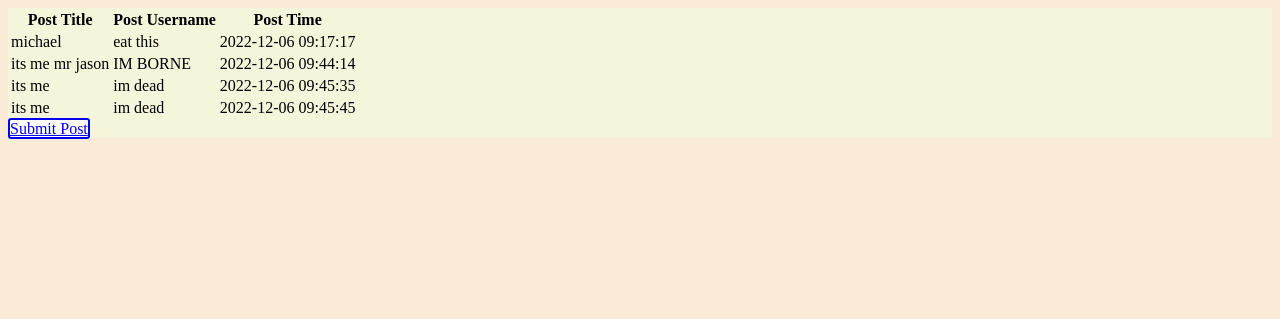
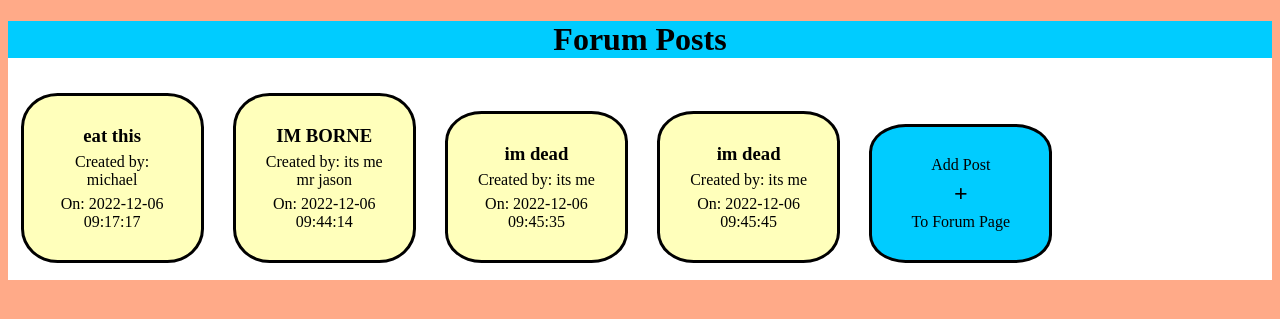
Before and after one commit to wiegand6/collaboarating, a Flask app: page /forum/forumposts in a window 1280 px wide. Shown: the top 319 px of the page. Run offline with Flask 2, Linux system fonts and the light colour scheme; data comes from the database, SQL or seed files in the repository; both versions use the stored data as it was after the commit.

Commit message:
Database functionality + QOL + looking decent
Lots of changes here! still a couple things left to do, mostly with pulling the exact thread and the exact thread comments. If we cant make it work....we fake it!!!! hahahaha i sleep??? maybe haha

```diff
--- a/collab/forum.py
+++ b/collab/forum.py
@@ -23,13 +23,9 @@ def forum():
                     (post_username, post_title, post_text),
                 )
                 db.commit()
+                return redirect(url_for('forum.forumposts'))
             except db.IntegrityError:
                 error = f"Post already exists."
-
-    if request.method == 'GET':
-        db = get_db()
-        db.execute('SELECT * FROM forumPost')
-
 
     # serve forumpage.html
     return render_template("forum/forumpage.html")
@@ -37,25 +33,28 @@ def forum():
 
 @bp.route('/thread', methods=('GET', 'POST'))
 def thread():
-    db = get_db()
-    if request.method =='POST':
-        title = request.form['title']
-        username = request.form['username']
-        comment = request.form['comment']
+    if request.method == 'POST':
+        comment_username = request.form['comment_username']
+        comment_text = request.form['comment_text']
+        db = get_db()
         error = None
 
         if error is None:
             try:
                 db.execute(
-                    "INSERT INTO forumComment (title, username, comment) VALUES (?, ?, ?)",
-                    (title, username, comment),
-                )
+                    "INSERT INTO forumComments (comment_username, comment_text) VALUES (?, ?)",
+                    (comment_username, comment_text),
+                    )
                 db.commit()
+                return redirect(url_for('forum.thread'))
+
             except db.IntegrityError:
-                error = f"comment already exists."
+                error = f"Post already exists."
 
-    # serve server thread template
-    return render_template("forum/thread.html")
+    if request.method == 'GET':
+        db = get_db()
+        results = db.execute("SELECT * FROM forumComments")
+        return render_template("forum/thread.html", results=results)
 
 
 @bp.route('/forumposts', methods=('GET', 'POST'))
--- a/collab/templates/forum/forumposts.html
+++ b/collab/templates/forum/forumposts.html
@@ -7,43 +7,101 @@
 </head>
 <body>
   <div class="posts">
-        <table class="forumposts">
-            <thead>
-                <tr>
       <div class="topbar">
-                    <th>Post Title</th>
-                    <th>Post Username</th>
-                    <th>Post Time</th>
+      <h1>Forum Posts</h1>
       </div>
-                </tr>
-            </thead>
-            <tbody>
       {% for row in results %}
-                <tr>
-                    <td>{{ row["post_username"] }}</td>
-                    <td>{{ row["post_title"] }}</td>
-                    <td>{{ row["post_time"] }}</td>
-                </tr>
+      <a href="thread">
+      <div class ="individual-posts">
+          <h3 class="titles">{{ row["post_title"] }}</h3>
+          <p class="usernames">Created by: {{ row["post_username"] }}</p>
+          <p class="timestamps">On: {{ row["post_time"] }}</p>
+          <p class="post-id">{{ row["post_id"] }}</p>
+      </div>
+      </a>
             {% endfor %}
-            </tbody>
-        </table>
-      <a href="forumpage" class="button">Submit Post</a>
+      <a href="forumpage">
+      <div class ="add-post-button">
+          <p class="add-post-text">Add Post</p>
+          <h2 class="add-post-plus">+</h2>
+          <p class="add-post-text">To Forum Page</p>
+      </div>
+      </a>
     </div>
 <style>
-    .button{
-        border-radius: 3px;
-        border: 2px solid;
-        background-color: white;
+    .post-id {
+        visibility: hidden;
+        position: absolute;
+    }
+    a {
+        all: unset;
+        cursor: pointer;
+    }
+    h1 {
+        text-align: center;
+    }
+    .add-post-button {
+        background-color: #00ccff;
+        display: inline-block;
+        text-align: center;
+        width: 10%;
+        height: 10%;
+        border-radius: 20%;
+        margin: 1%;
+        border-style: solid;
+        border-radius: 20%;
+        padding: 2%;
+        overflow: hidden;
+    }
+    .add-post-plus {
+        text-align: center;
+        padding: 2%;
+        margin: 1%;
+    }
+    .add-post-text{
+        text-align: center;
+        padding: 2%;
+        margin: 1%;
+    }
+    .titles {
+        text-align: center;
+        padding: 2%;
+        margin: 1%;
+    }
+    .usernames{
+        text-align: center;
+        padding: 2%;
+        margin: 1%;
+    }
+    .timestamps {
+        text-align: center;
+        padding: 2%;
+        margin: 1%;
     }
     .topbar {
-        background-color: darkorange;
-        padding: 0 40px;
+        background-color: #00ccff;
     }
     .posts {
-        background-color: beige;
+        background-color: #ffffff;
+    }
+    .individual-posts {
+        display: inline-block;
+        background-color: #ffffbb;
+        text-align: center;
+        width: 10%;
+        height: 10%;
+        border-radius: 20%;
+        margin: 1%;
+        border-style: solid;
+        border-radius: 20%;
+        padding: 2%;
+        overflow: hidden;
+    }
+    .individual-posts:hover {
+    transform: scale(1.1);
     }
     body{
-        background-color: antiquewhite;
+        background-color: #fa8;
     }
 </style>
 </body>
```
Also changed, not shown: collab/schema.sql (+6 -5 lines), collab/templates/forum/forumpage.html (+6 -4 lines), collab/templates/forum/thread.html (+29 -63 lines), instance/collab.sqlite. Lines whose indentation alone changed are shown as unchanged.
